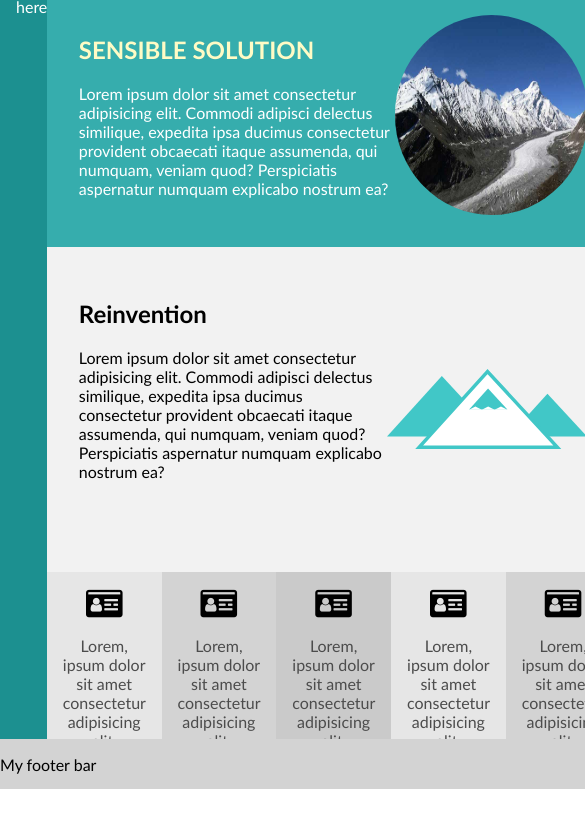
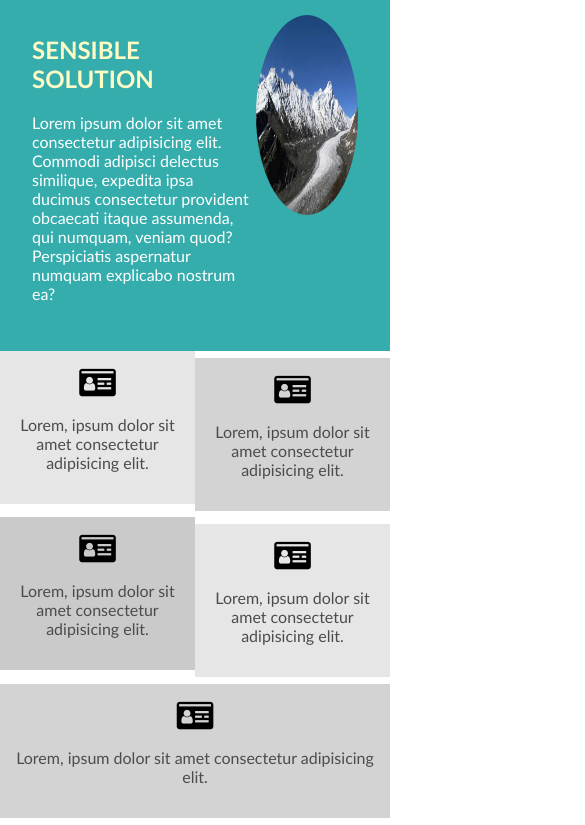
Before and after one commit to Yask00/Cascading-Style-Sheets, a website: page Grid/pluralsight/Building_Layouts_w_CSS_Grid/index.html in a window 390 px wide. Shown: the part 73-898 px from the top of the page, 585 px wide, since content can reach past the window. Before the commit the page ends 862 px from the top, so only its background shows below. Drawn offline with Linux system fonts and the light colour scheme.

Commit message:
reordering layout and make it tablet responsive

```diff
--- a/Grid/pluralsight/Building_Layouts_w_CSS_Grid/css/main.css
+++ b/Grid/pluralsight/Building_Layouts_w_CSS_Grid/css/main.css
@@ -42,6 +42,7 @@ header {
     background-color: #41c7c7;
     display: grid;
     grid-template-columns: [logo-start] fit-content(20%) [nav-start] auto [nav-end];
+    grid-area: head;
     /* implicit names 1 and 2 explicit names logo-start and nav-start/end */
 }
 section#hero {
@@ -51,6 +52,7 @@ section#hero {
 
     display: grid;
     grid-template-columns: repeat(2, auto);
+    grid-area: hero;
 }
 #content h1 {
     text-transform: uppercase;
@@ -77,8 +79,13 @@ img {
 }
 .main {
     grid-area: right;
-    grid-template-rows: 51px fit-content(30%) 40%;
+    grid-template-rows: 51px fit-content(30%) 40% auto;
     display: grid;
+    grid-template-areas:
+        "head"
+        "hero"
+        "inventions"
+        "features"
     /* grid-template-columns: 800px;
     justify-content: center; */
 }
@@ -91,6 +98,7 @@ footer {
     display: grid;
     grid-template-columns: repeat(5, auto);
     text-align: center;
+    grid-area: features;
     /* align-items: center; */
 }
 #features i {
@@ -137,9 +145,40 @@ section#info {
     display: grid;
     grid-template-columns: 1.5fr 1fr;
     align-items: space-around;
+    grid-area: inventions;
 }
 
 #mountain-vector {
     width: 200px;
     align-self: center;
 }
+
+@media screen and (max-width: 60em){
+    .sidebar {
+        display: none;
+    }
+
+    body {
+        grid-template-columns: auto;
+        grid-template-areas:
+            "right"
+            "footer";
+    }
+
+    .main {
+        grid-template-areas:
+            "head"
+            "hero"
+            "features"
+            "inventions";
+    }
+
+    #features {
+        grid-template-columns: repeat(2, auto);
+        grid-template-rows: repeat(3, auto);
+    }
+
+    ul#features li:nth-child(5) {
+        grid-column: 1 / span 2;
+    }
+}
```
